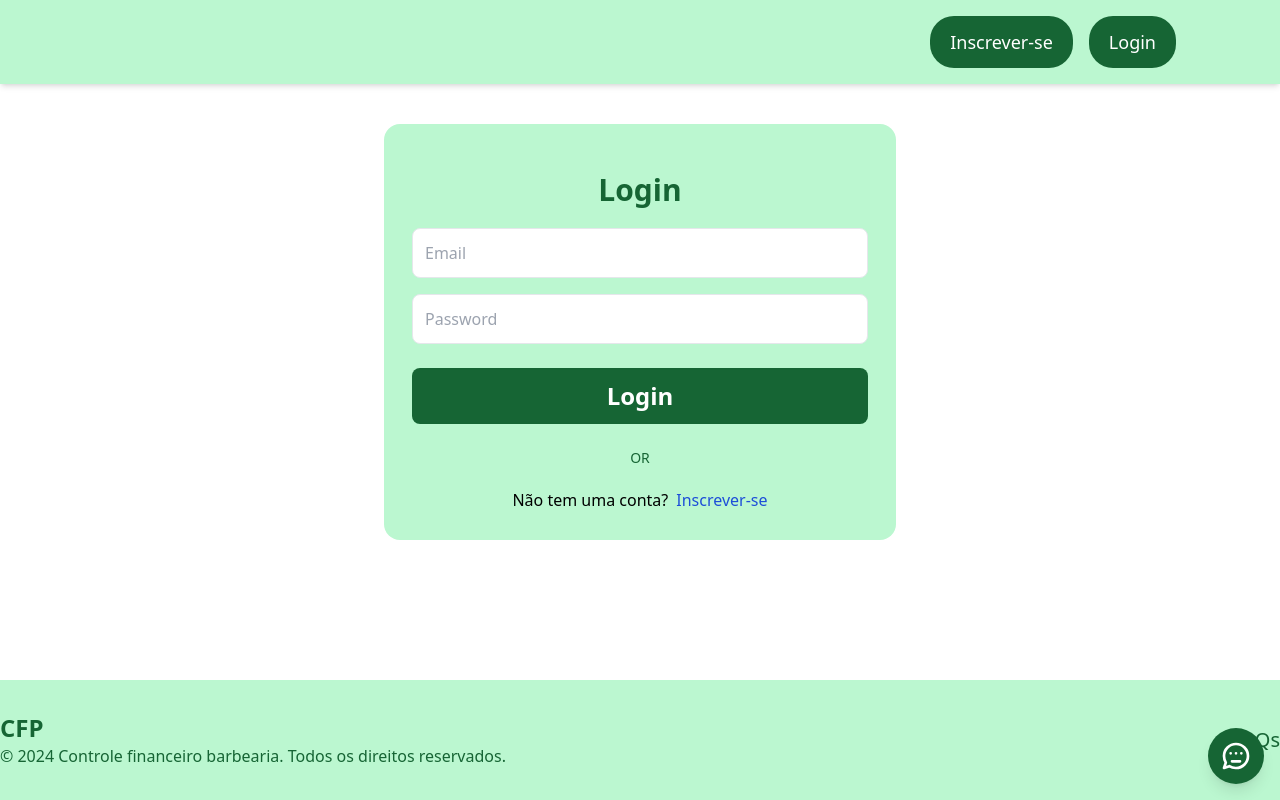
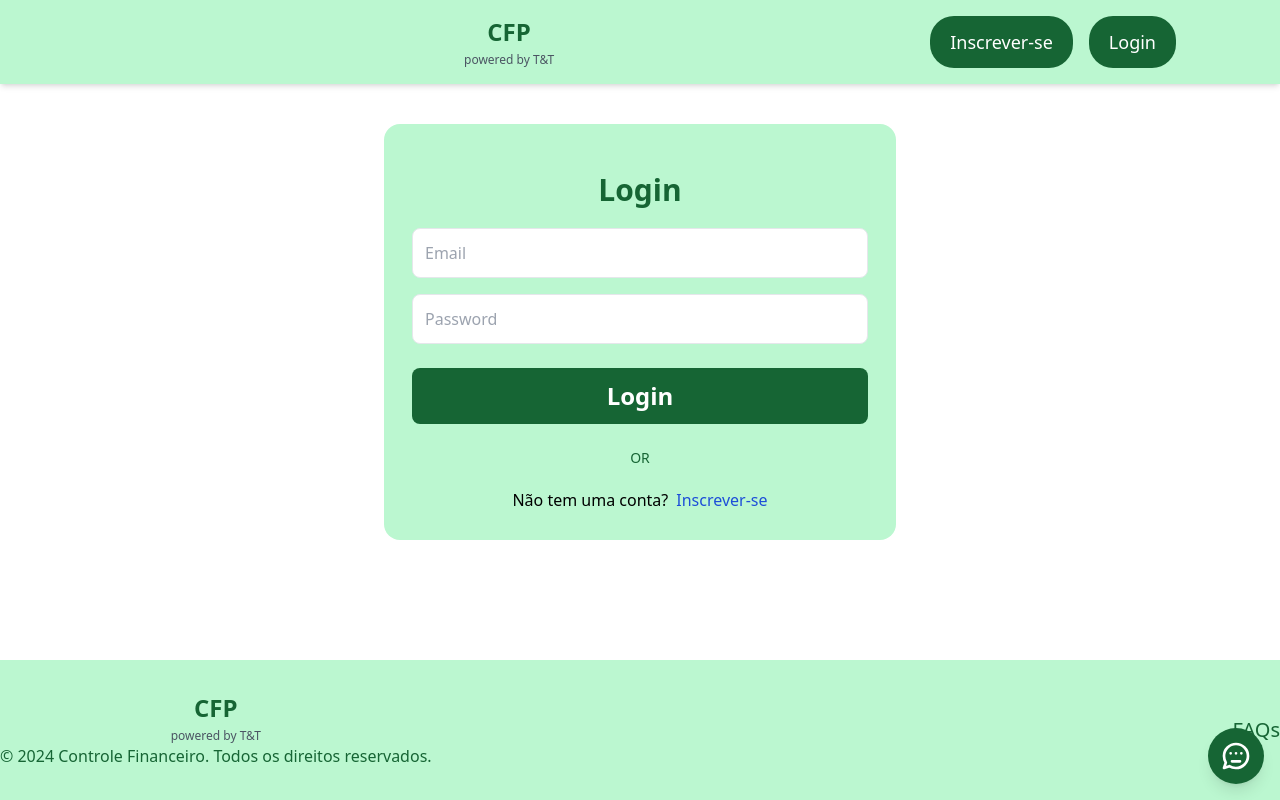
Before and after one commit to taylorteixeira/CFP-Client, a React (Vite) app: page /signin in a window 1280 px wide. Built offline with nearby package versions, Linux system fonts and the light colour scheme.

Commit message:
add powered T&T

```diff
--- a/src/Componets/Layout/Footer.jsx
+++ b/src/Componets/Layout/Footer.jsx
@@ -5,9 +5,21 @@ export const Footer = () => {
     <footer className="bg-green-200 text-white py-8 mt-8">
       <div className="container mx-auto flex flex-col items-center justify-between md:flex-row">
         <div className="mb-4 md:mb-0">
-          <h2 className="text-2xl font-bold text-green-800">CFP</h2>
+          <div className="flex flex-col items-center">
+            <h2 className="text-2xl font-bold text-green-800">CFP</h2>
+            <span className="text-gray-600 text-xs mt-1">
+              <a
+                href="https://taylor-teixeira.vercel.app/"
+                target="_blank"
+                rel="noopener noreferrer"
+              >
+                powered by T&T
+              </a>
+            </span>
+          </div>
+
           <p className="text-md font-normal text-green-800">
-            © 2024 Controle financeiro barbearia. Todos os direitos reservados.
+            © 2024 Controle Financeiro. Todos os direitos reservados.
           </p>
         </div>
         <div className="flex space-x-4">
--- a/src/Componets/Layout/Navbar.jsx
+++ b/src/Componets/Layout/Navbar.jsx
@@ -34,7 +34,23 @@ const Navbar = () => {
     >
       <div className="flex justify-between items-center max-w-6xl mx-auto px-4 sm:px-6 lg:px-8">
         {/* Left Section */}
-        <div className="flex items-center flex-shrink-0"></div>
+        <div></div>
+        {currentUser ? null : (
+          <>
+            <div className="flex flex-col items-center">
+              <h2 className="text-2xl font-bold text-green-800">CFP</h2>
+              <span className="text-gray-600 text-xs mt-1">
+                <a
+                  href="https://taylor-teixeira.vercel.app/"
+                  target="_blank"
+                  rel="noopener noreferrer"
+                >
+                  powered by T&T
+                </a>
+              </span>
+            </div>
+          </>
+        )}
 
         {/* Center Section */}
         {currentUser ? (
```
